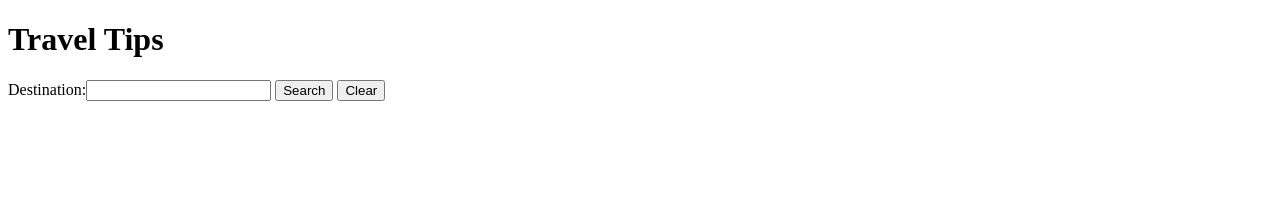
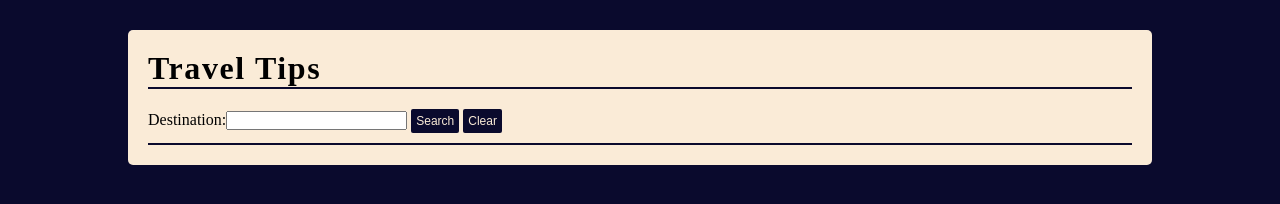
Before and after one commit to lyumii/travel-API, a plain HTML site: page index.html in a window 1280 px wide. Drawn offline with Linux system fonts and the light colour scheme.

```diff
--- a/index.html
+++ b/index.html
@@ -8,17 +8,21 @@
     <title>Travel Helper</title>
   </head>
   <body>
+    <main>
       <h1>Travel Tips</h1>
+      <div id="inputdiv">
         <label for="destination"
           >Destination:<input id="destination" type="text"
         /></label>
         <button type="button" id="search">Search</button>
         <button type="button" id="clear">Clear</button>
+      </div>
       <section>
         <div id="imgs"></div>
         <article id="weather"></article>
         <article id="attractions"></article>
         <article id="events"></article>
       </section>
+    </main>
   </body>
 </html>
--- a/script.js
+++ b/script.js
@@ -4,11 +4,11 @@
 
 searchBtn.addEventListener("click", (event) => {
   let city = destinationInput.value;
-  fetchCoords(city);
+  fetchWeather(city);
 });
 
 async function fetchWeather(city) {
-  const apiKey = "3463a3654ba01dfc7b98e056105b25bd";
+  const apiKey = process.env.WEATHERSTACK_API;
   const url = `https://api.weatherstack.com/current?access_key=${apiKey}&query=${city}`;
   const weatherBox = document.getElementById("weather");
 
@@ -68,12 +68,12 @@
 }
 
 async function fetchPOIs(lat, lng) {
-  const apiKey = "YvwdgW0n6hFjxUY2587z06lDcpOnVKmC";
+  const apiKey = process.env.AMADEUS_API_KEY;
   const url = "";
 }
 
 async function fetchCoords(city) {
-  const apiKey = "c9f4cfde86a74b3f81f496ef85c52936";
+  const apiKey = process.env.COORDS_API_KEY;
   const url = `https://api.opencagedata.com/geocode/v1/json?q=${city}&key=${apiKey}`;
 
   try {
--- a/style.css
+++ b/style.css
@@ -0,0 +1,38 @@
+* {
+  margin: 0;
+  padding: 0;
+  box-sizing: border-box;
+}
+
+body {
+  background-color: rgb(10, 10, 45);
+}
+
+main {
+  width: 80%;
+  margin: auto;
+  margin-top: 30px;
+  padding: 20px;
+  background-color: antiquewhite;
+  border-radius: 5px;
+}
+
+h1 {
+  letter-spacing: 0.05em;
+  margin-bottom: 20px;
+  border-bottom: 2px double rgb(10, 10, 45);
+}
+
+#inputdiv {
+  border-bottom: 2px double rgb(10, 10, 45);
+  padding-bottom: 10px;
+}
+
+button {
+  background-color: rgb(10, 10, 45);
+  color: antiquewhite;
+  padding: 5px;
+  border-radius: 2px;
+  border: none;
+  font-size: 12px;
+}
```
Lines whose indentation alone changed are shown as unchanged.
